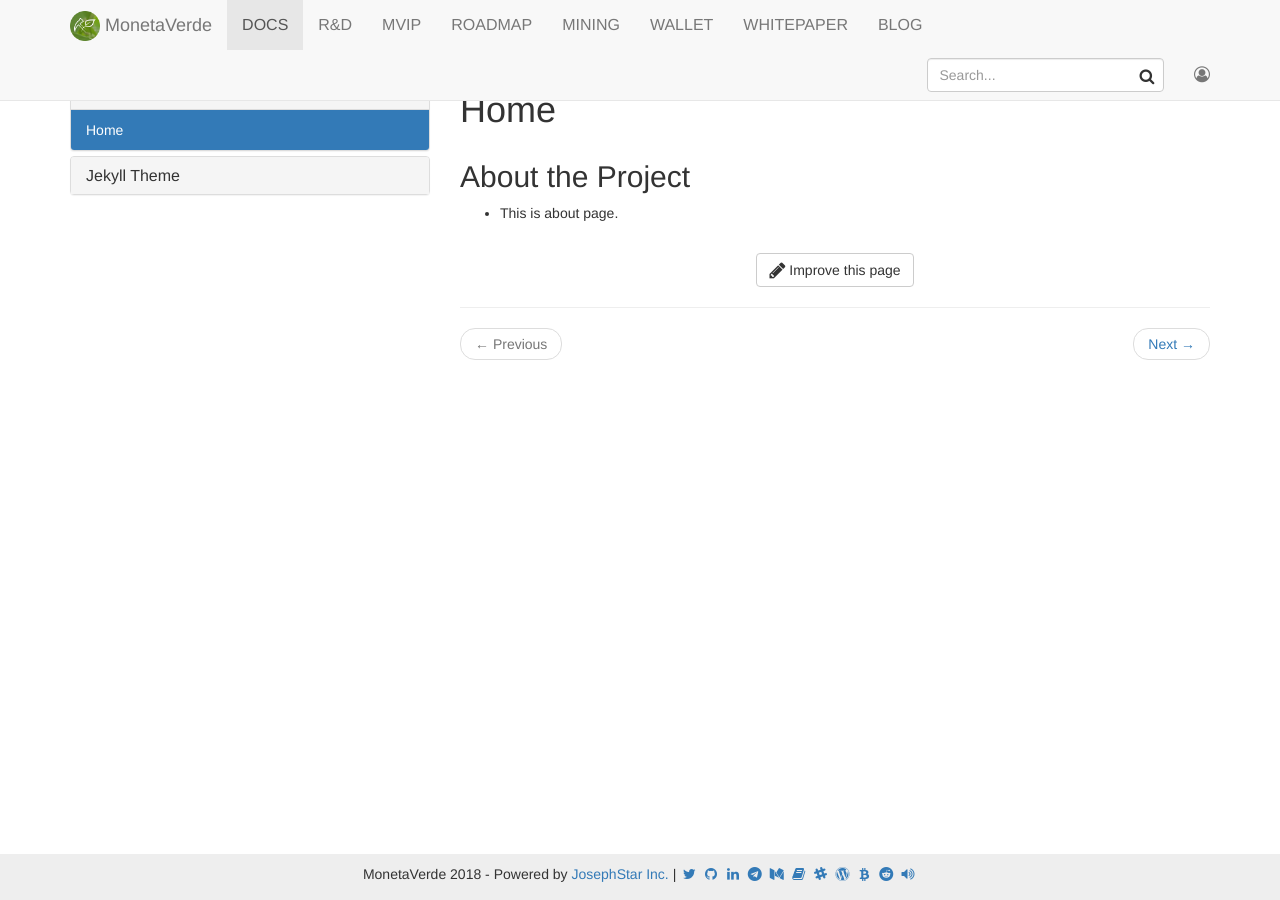
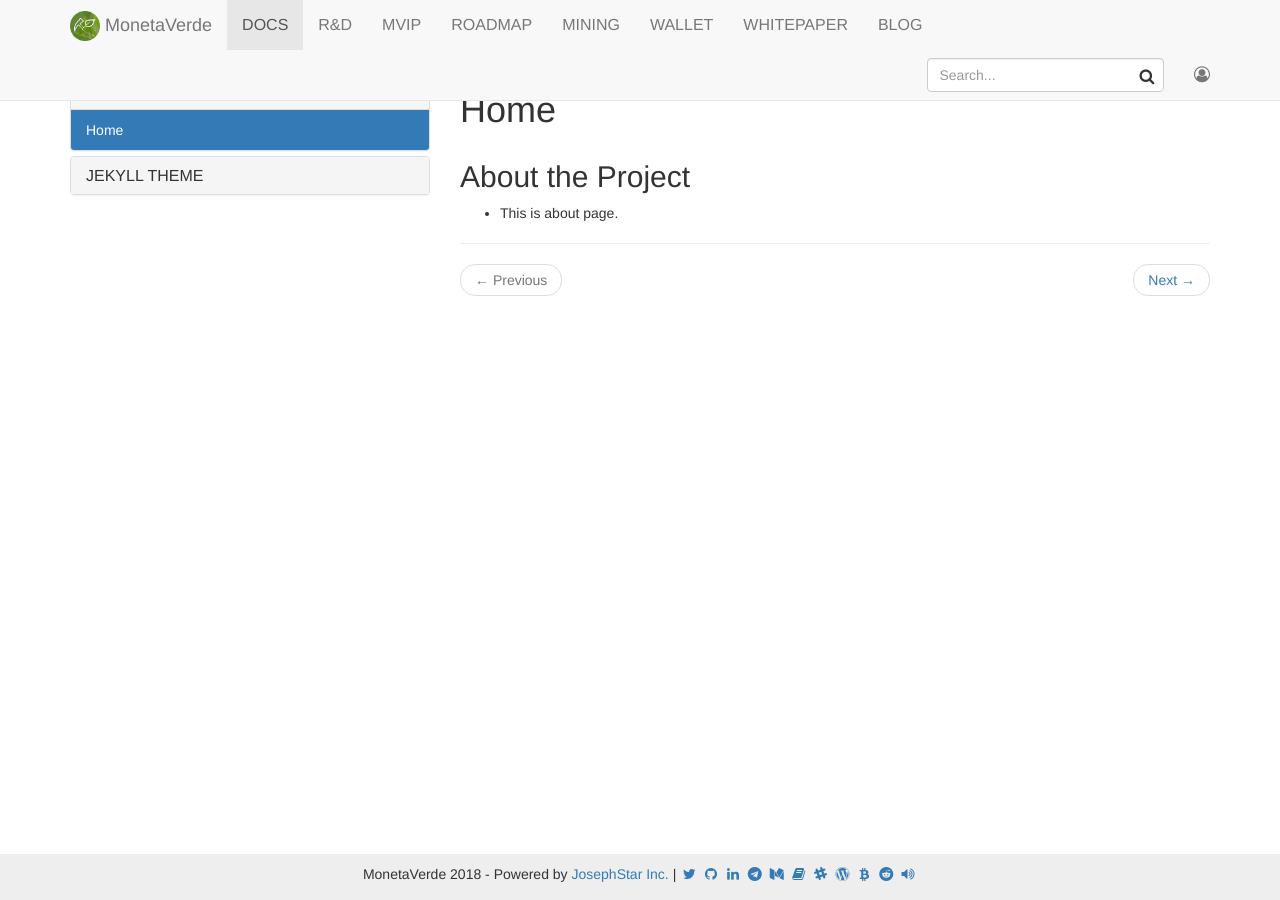
Before and after one commit to ammogcoder/www, a Jekyll site: the page built from _docs/project/home.md, in a window 1280 px wide. Built offline with Jekyll 4.4.1, drawn with Linux system fonts in a browser that asks for light colours; nearby versions of some CDN libraries.

Commit message:
edit done

```diff
--- a/_config.yml
+++ b/_config.yml
@@ -2,8 +2,8 @@
 title: MonetaVerde
 subtitle: MonetaVerde - Wiki
 email: info@monetaverde.io
-description-title: Welcome to MonetaVerde Wiki
-description-detail: We are building <b>Green Cryptocurrency</b> and publishing documentation and many more things about the welcome.md.
+description-title: Welcome to MonetaVerde Project!
+description-detail: We are building <b>Green Cryptocurrency</b> and publishing documentation and many more things about the project.
 definition-title: What is MonetaVerde?
 definition-detail: "Moneta Verde (it) means <b>green coin</b>: this coin uses already existing mining resources (MM)
 and it's supply is regulated by mining community. Moneta Verde is the first cryptocoin with blockreward increasing
--- a/_data/docs.yml
+++ b/_data/docs.yml
@@ -1,9 +1,9 @@
-- title: Project
+- title: PROJECT
   docs:
   - home
 
 
-- title: Jekyll Theme
+- title: JEKYLL THEME
   docs:
   - welcome
   - themes
--- a/_layouts/docs.html
+++ b/_layouts/docs.html
@@ -11,12 +11,6 @@
         <div class="col-md-8">
             <h1>{{ page.title }}</h1>
             <div id="markdown-content-container">{{ content }}</div>
-            <p class="text-center">
-              <br />
-              <a target="_blank" href="{{site.git_edit_address}}/{{ page.path }}" class="btn btn-default githubEditButton" role="button">
-                <i class="fa fa-pencil fa-lg"></i> Improve this page
-              </a>
-            </p>
             <hr>
             {% include section_nav.html %}
         </div>
```
